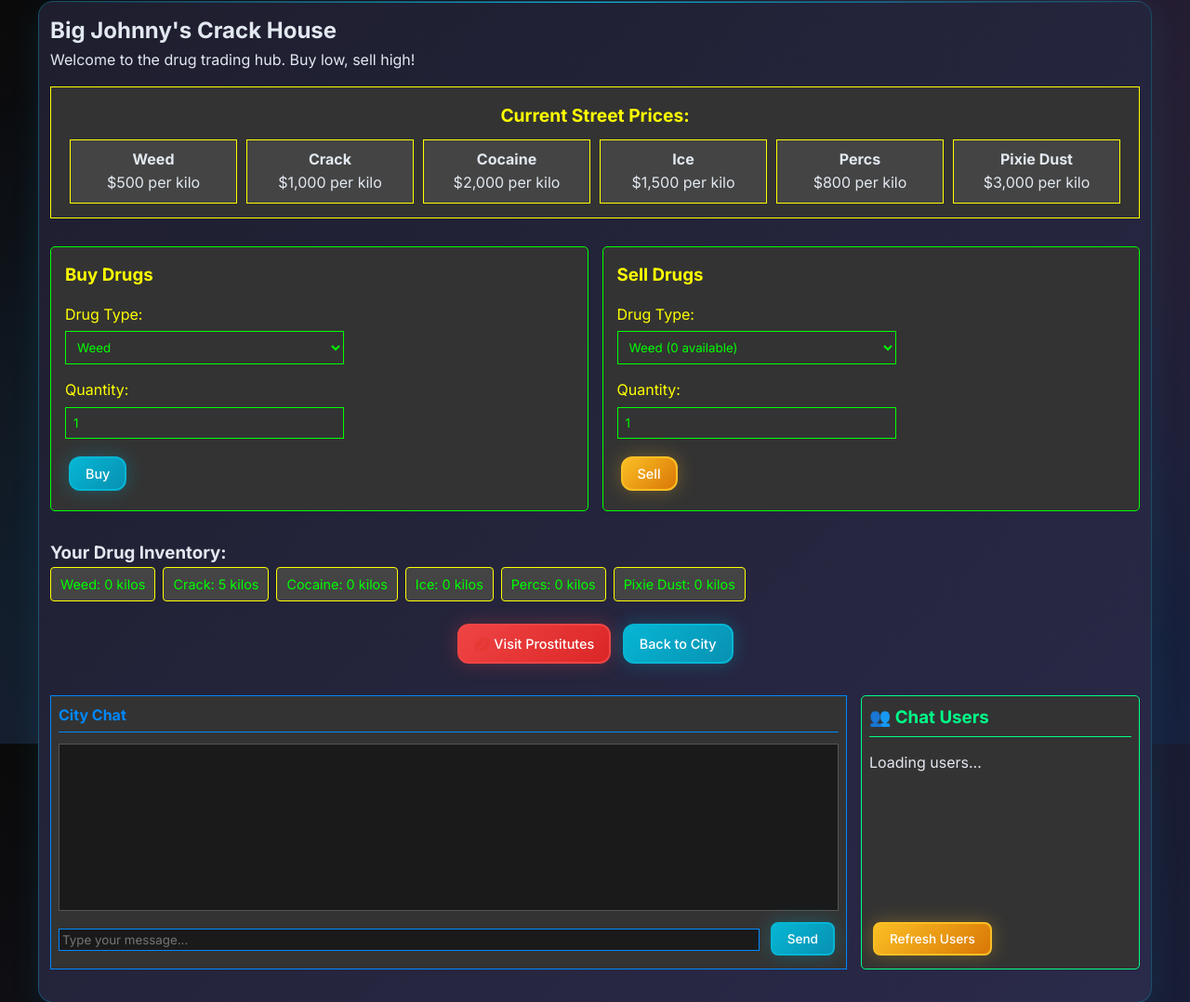
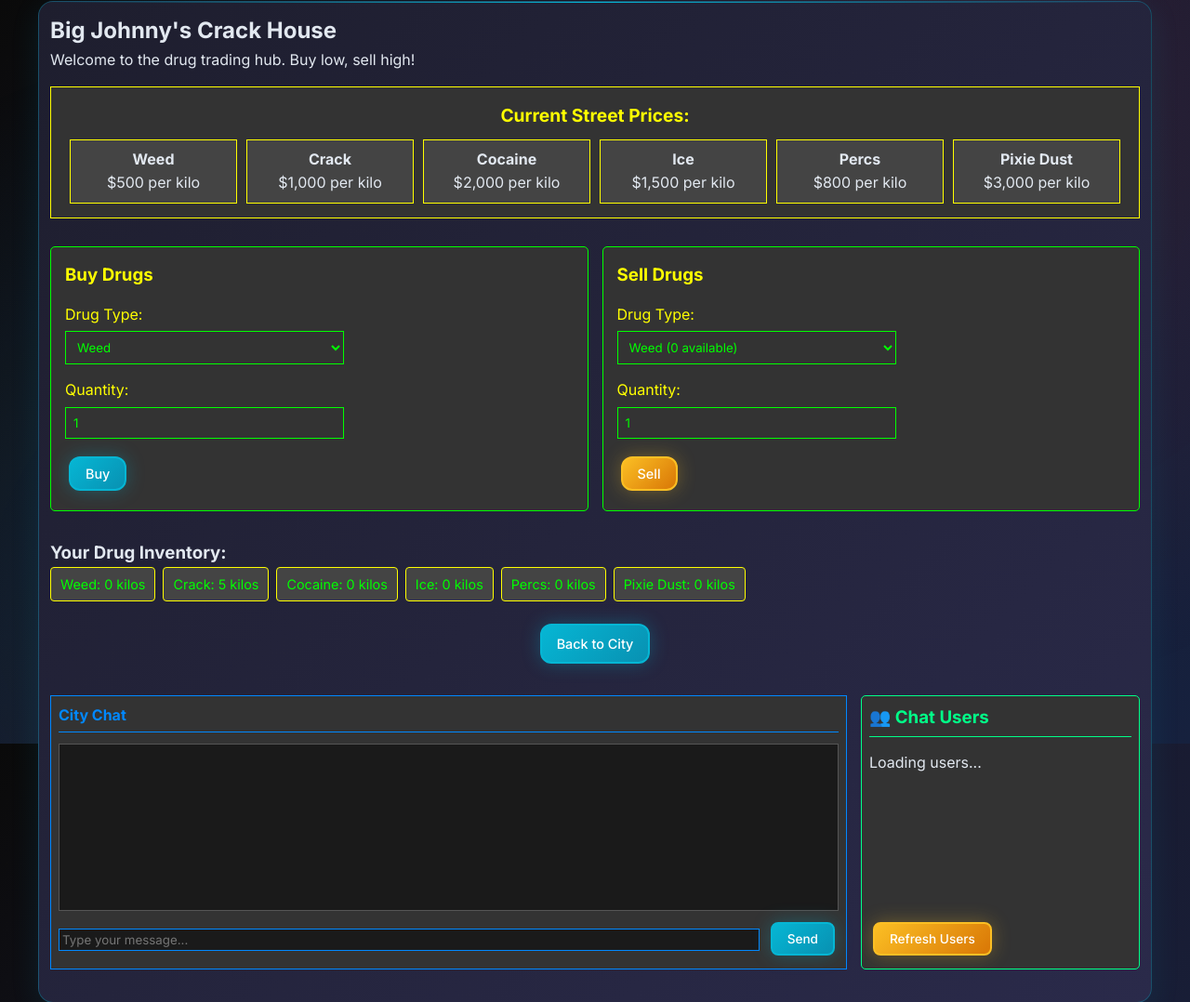
Before and after one commit to timotheuzi/gangwar, a Flask app: page /crackhouse in a window 1280 px wide. Shown: the top 1078 px of the page at 93% size. Run offline with Flask 3, Linux system fonts and the light colour scheme; some libraries are stand-ins or nearby versions.

Commit message:
Expand combat system with new weapons, mechanics, and gang simulation
- Implement logic for extensive weapon list including heavy weapons (AR-15, Machine Gun, RPG, Flamethrower) and melee items.
- Add support for special ammo types (Hollow Point, Exploding) and specific weapon behaviors like jamming or bursts.
- Simulate individual gang member health and weapon loadouts for more dynamic gang damage calculation.
- Add combat usage effects for all drugs (Weed, Coke, Ice, Pixie Dust).
- Implement critical hit mechanics and daily difficulty scaling for Squidies.
- Update `MudFightFragment` to support new inventory items and display a detailed fight log upon victory.
- Remove prostitution features and associated UI elements.
- Adjust random event probabilities to increase combat frequency.
- Update `GameState` to track new inventory items and gang member stats.

```diff
--- a/src/templates/crackhouse.html
+++ b/src/templates/crackhouse.html
@@ -96,7 +96,6 @@
     </div>
 
     <div class="actions">
-        <a href="{{ url_for('visit_prostitutes') }}" class="btn btn-danger">💋 Visit Prostitutes</a>
         <a href="{{ url_for('city') }}" class="btn btn-primary">Back to City</a>
     </div>
 
```
